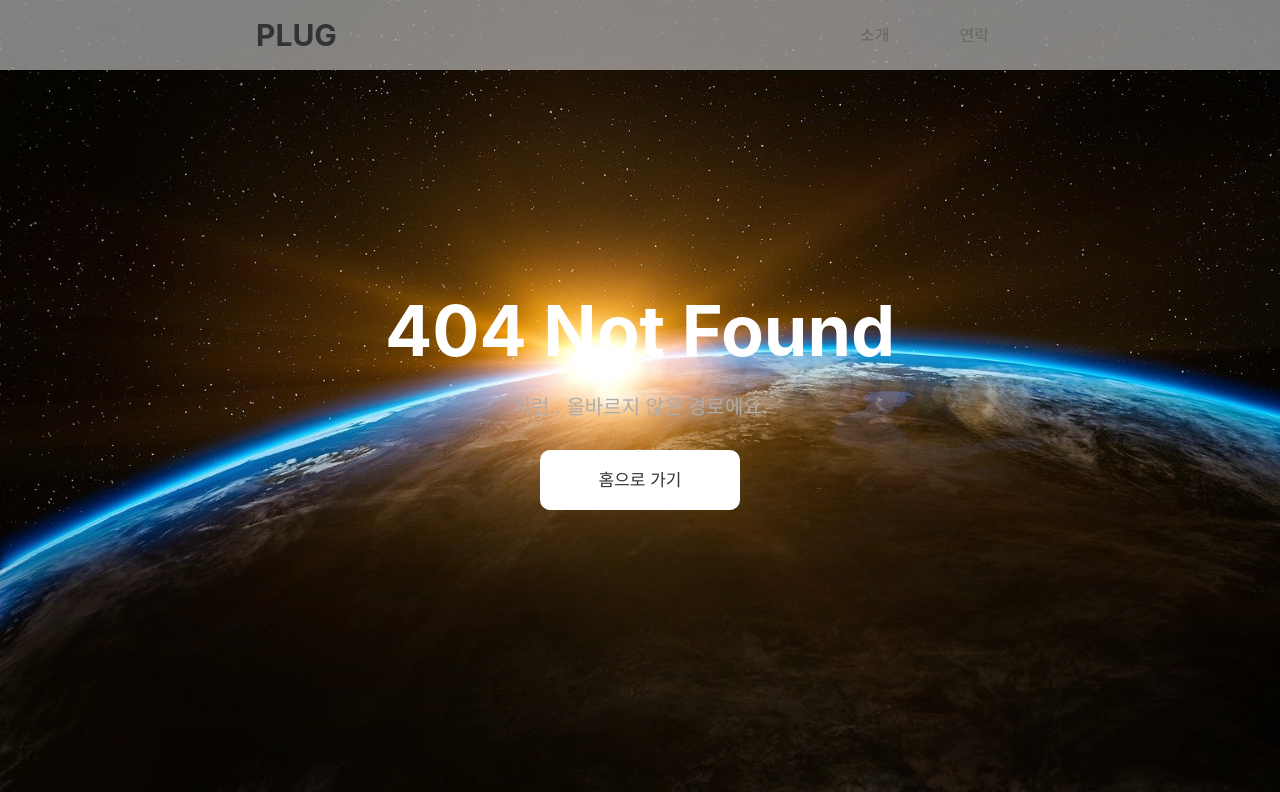
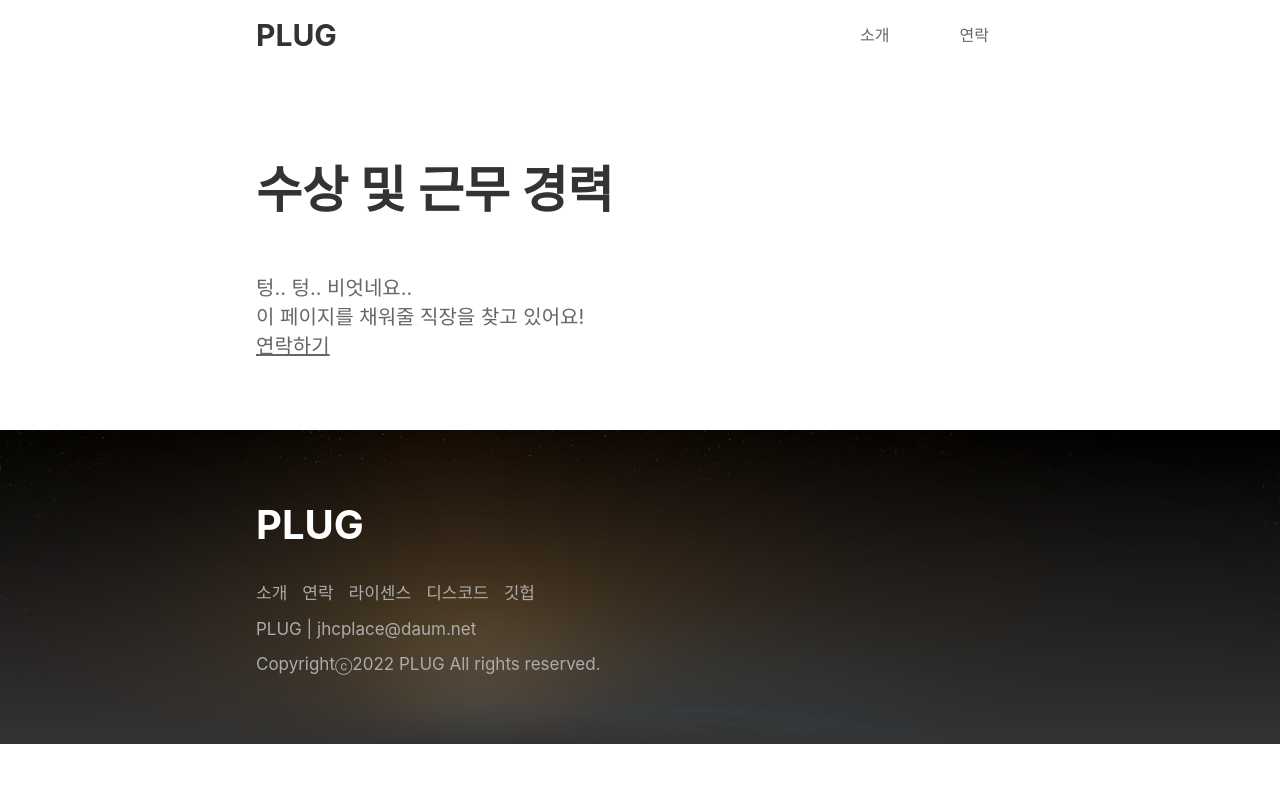
Before and after one commit to DEV-PLUG/Portfolio, a Next.js app: page /career in a window 1280 px wide. Before the commit this address had no page. Shown: the top 792 px of the page. Built offline with nearby package versions, Linux system fonts and the light colour scheme; a web font is replaced by a local one.

Commit message:
Add files via upload

```diff
--- /dev/null
+++ b/pages/career.tsx
@@ -0,0 +1,26 @@
+import { useEffect } from 'react';
+import styles from "../styles/License.module.css";
+import Menu from '../elements/menu';
+import Link from 'next/link';
+
+export default function License() {
+
+    useEffect(() => {
+        window.scrollTo(0,0);
+    }, []);
+
+    return (
+        <>
+            <Menu/>
+            <h2 className={styles.title}>
+                수상 및 근무 경력
+            </h2>
+            <h6 className={styles.content}>
+                텅.. 텅.. 비엇네요..<br/>
+                이 페이지를 채워줄 직장을 찾고 있어요!<br/>
+                <Link passHref href="/contact"><span className={styles.link}>연락하기</span></Link><br/>
+                <br/>
+            </h6>
+        </>
+    );
+}
```
